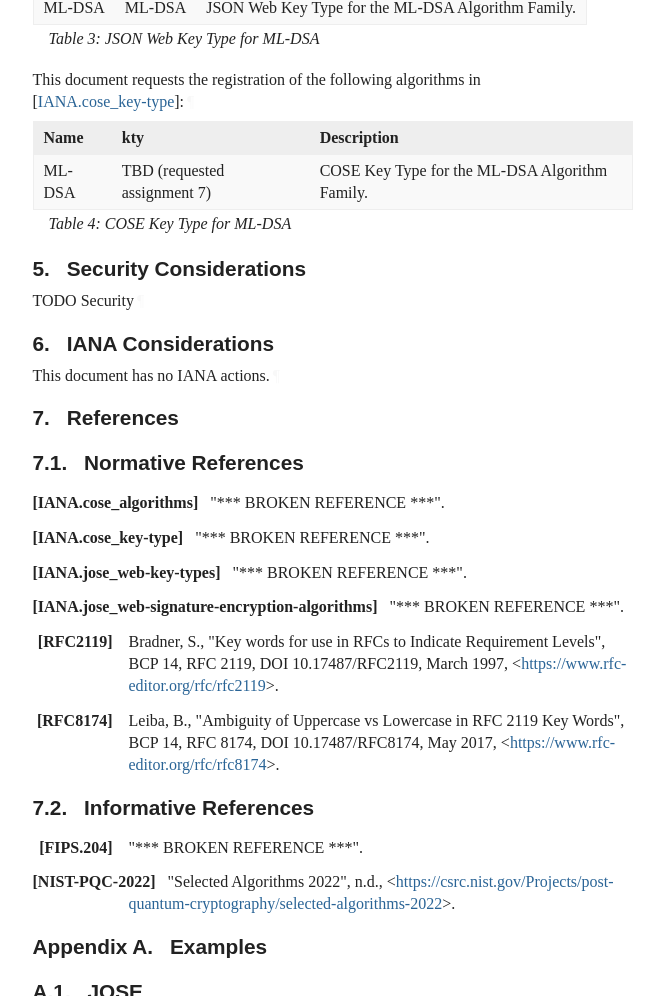
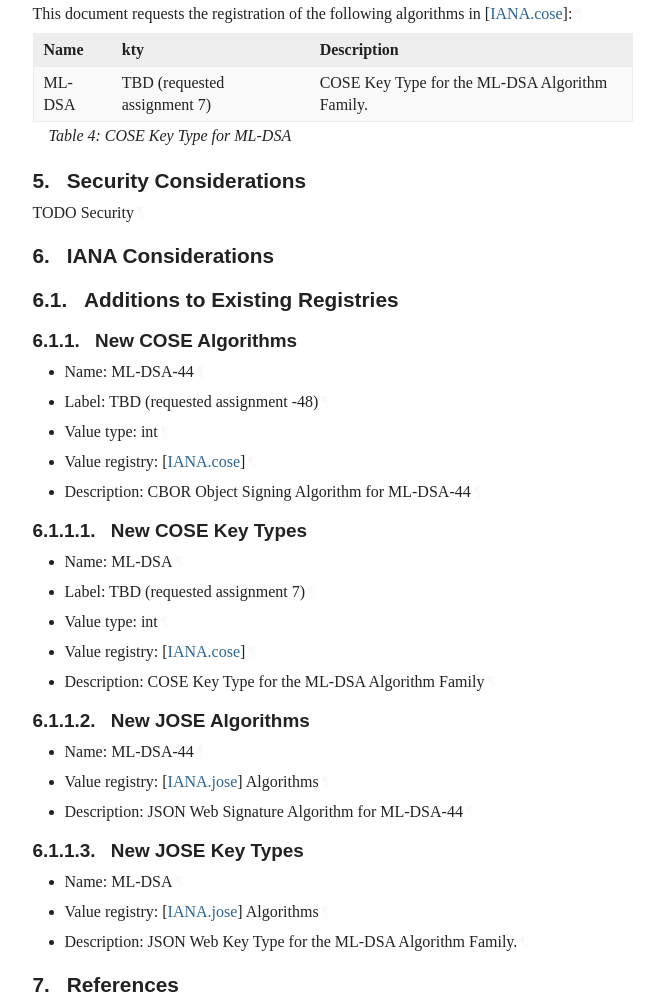
Before and after one commit to cose-wg/draft-ietf-cose-dilithium, a plain HTML site: page draft-ietf-cose-dilithium.html in a window 1280 px wide. Shown: the part 1804-2800 px from the top of the page, without its empty margins (92-756 px from the left). Drawn offline with Linux system fonts and the light colour scheme; a web font is replaced by a local one.

Commit message:
Script updating gh-pages from ea1f01e. [ci skip]

```diff
--- a/draft-ietf-cose-dilithium.html
+++ b/draft-ietf-cose-dilithium.html
@@ -1094,7 +1094,7 @@ svg :is([fill="white"], [fill^="#fff"]) {
 <p id="section-abstract-1">This document describes JOSE and COSE serializations for ML-DSA,
 which was derived from Dilithium, a Post-Quantum Cryptography (PQC) based suite.<a href="#section-abstract-1" class="pilcrow">¶</a></p>
 <p id="section-abstract-2">This document does not define any new cryptography, only seralizations
-of existing cryptographic systems described in <span>[<a href="#FIPS.204" class="cite xref">FIPS.204</a>]</span>.<a href="#section-abstract-2" class="pilcrow">¶</a></p>
+of existing cryptographic systems described in <span>[<a href="#FIPS-204" class="cite xref">FIPS-204</a>]</span>.<a href="#section-abstract-2" class="pilcrow">¶</a></p>
 <p id="section-abstract-3">Note to RFC Editor: This document should not proceed to AUTH48 until NIST
 completes paramater tuning and selection as a part of the
 <a href="https://csrc.nist.gov/projects/post-quantum-cryptography">PQC</a>
@@ -1181,6 +1181,16 @@ standardization process.<a href="#section-abstract-3" class="pilcrow">¶</a></p>
 </li>
           <li class="compact toc ulBare ulEmpty" id="section-toc.1-1.6">
             <p id="section-toc.1-1.6.1"><a href="#section-6" class="auto internal xref">6</a>.  <a href="#name-iana-considerations" class="internal xref">IANA Considerations</a></p>
+<ul class="compact toc ulBare ulEmpty">
+<li class="compact toc ulBare ulEmpty" id="section-toc.1-1.6.2.1">
+                <p id="section-toc.1-1.6.2.1.1"><a href="#section-6.1" class="auto internal xref">6.1</a>.  <a href="#name-additions-to-existing-regis" class="internal xref">Additions to Existing Registries</a></p>
+<ul class="compact toc ulBare ulEmpty">
+<li class="compact toc ulBare ulEmpty" id="section-toc.1-1.6.2.1.2.1">
+                    <p id="section-toc.1-1.6.2.1.2.1.1"><a href="#section-6.1.1" class="auto internal xref">6.1.1</a>.  <a href="#name-new-cose-algorithms" class="internal xref">New COSE Algorithms</a></p>
+</li>
+                </ul>
+</li>
+            </ul>
 </li>
           <li class="compact toc ulBare ulEmpty" id="section-toc.1-1.7">
             <p id="section-toc.1-1.7.1"><a href="#section-7" class="auto internal xref">7</a>.  <a href="#name-references" class="internal xref">References</a></p>
@@ -1241,7 +1251,7 @@ standardization process.<a href="#section-abstract-3" class="pilcrow">¶</a></p>
       <h2 id="name-introduction">
 <a href="#section-1" class="section-number selfRef">1. </a><a href="#name-introduction" class="section-name selfRef">Introduction</a>
       </h2>
-<p id="section-1-1">ML-DSA is derived from Version 3.1 of CRYSTALS-DILITHIUM, as noted in <span>[<a href="#FIPS.204" class="cite xref">FIPS.204</a>]</span>.<a href="#section-1-1" class="pilcrow">¶</a></p>
+<p id="section-1-1">ML-DSA is derived from Version 3.1 of CRYSTALS-DILITHIUM, as noted in <span>[<a href="#FIPS-204" class="cite xref">FIPS-204</a>]</span>.<a href="#section-1-1" class="pilcrow">¶</a></p>
 <p id="section-1-2">CRYSTALS-DILITHIUM is one of the post quantum cryptography algorithms selected in <span>[<a href="#NIST-PQC-2022" class="cite xref">NIST-PQC-2022</a>]</span>.<a href="#section-1-2" class="pilcrow">¶</a></p>
 </section>
 </div>
@@ -1262,7 +1272,7 @@ appear in all capitals, as shown here.<a href="#section-2-1" class="pilcrow">¶<
 <a href="#section-3" class="section-number selfRef">3. </a><a href="#name-the-ml-dsa-algorithm-family" class="section-name selfRef">The ML-DSA Algorithm Family</a>
       </h2>
 <p id="section-3-1">The ML-DSA Signature Scheme is paramaterized to support different security level.<a href="#section-3-1" class="pilcrow">¶</a></p>
-<p id="section-3-2">This document requests the registration of the following algorithms in <span>[<a href="#IANA.jose_web-signature-encryption-algorithms" class="cite xref">IANA.jose_web-signature-encryption-algorithms</a>]</span>:<a href="#section-3-2" class="pilcrow">¶</a></p>
+<p id="section-3-2">This document requests the registration of the following algorithms in <span>[<a href="#IANA.jose" class="cite xref">IANA.jose</a>]</span>:<a href="#section-3-2" class="pilcrow">¶</a></p>
 <span id="name-jose-algorithms-for-ml-dsa"></span><div id="jose-algorithms">
 <table class="left" id="table-1">
         <caption>
@@ -1285,7 +1295,7 @@ appear in all capitals, as shown here.<a href="#section-2-1" class="pilcrow">¶<
         </tbody>
       </table>
 </div>
-<p id="section-3-4">This document requests the registration of the following algorithms in <span>[<a href="#IANA.cose_algorithms" class="cite xref">IANA.cose_algorithms</a>]</span>:<a href="#section-3-4" class="pilcrow">¶</a></p>
+<p id="section-3-4">This document requests the registration of the following algorithms in <span>[<a href="#IANA.cose" class="cite xref">IANA.cose</a>]</span>:<a href="#section-3-4" class="pilcrow">¶</a></p>
 <span id="name-cose-algorithms-for-ml-dsa"></span><div id="cose-algorithms">
 <table class="left" id="table-2">
         <caption>
@@ -1316,7 +1326,7 @@ appear in all capitals, as shown here.<a href="#section-2-1" class="pilcrow">¶<
 <a href="#section-4" class="section-number selfRef">4. </a><a href="#name-the-ml-dsa-key-type" class="section-name selfRef">The ML-DSA Key Type</a>
       </h2>
 <p id="section-4-1">Private and Public Keys are produced to enable the sign and verify opertaions for each of the ML-DSA Algorithms.<a href="#section-4-1" class="pilcrow">¶</a></p>
-<p id="section-4-2">This document requests the registration of the following key types in <span>[<a href="#IANA.jose_web-key-types" class="cite xref">IANA.jose_web-key-types</a>]</span>:<a href="#section-4-2" class="pilcrow">¶</a></p>
+<p id="section-4-2">This document requests the registration of the following key types in <span>[<a href="#IANA.jose" class="cite xref">IANA.jose</a>]</span>:<a href="#section-4-2" class="pilcrow">¶</a></p>
 <span id="name-json-web-key-type-for-ml-ds"></span><div id="jose-key-type">
 <table class="left" id="table-3">
         <caption>
@@ -1339,7 +1349,7 @@ appear in all capitals, as shown here.<a href="#section-2-1" class="pilcrow">¶<
         </tbody>
       </table>
 </div>
-<p id="section-4-4">This document requests the registration of the following algorithms in <span>[<a href="#IANA.cose_key-type" class="cite xref">IANA.cose_key-type</a>]</span>:<a href="#section-4-4" class="pilcrow">¶</a></p>
+<p id="section-4-4">This document requests the registration of the following algorithms in <span>[<a href="#IANA.cose" class="cite xref">IANA.cose</a>]</span>:<a href="#section-4-4" class="pilcrow">¶</a></p>
 <span id="name-cose-key-type-for-ml-dsa"></span><div id="cose-key-type">
 <table class="left" id="table-4">
         <caption>
@@ -1377,7 +1387,97 @@ appear in all capitals, as shown here.<a href="#section-2-1" class="pilcrow">¶<
       <h2 id="name-iana-considerations">
 <a href="#section-6" class="section-number selfRef">6. </a><a href="#name-iana-considerations" class="section-name selfRef">IANA Considerations</a>
       </h2>
-<p id="section-6-1">This document has no IANA actions.<a href="#section-6-1" class="pilcrow">¶</a></p>
+<div id="additions-to-existing-registries">
+<section id="section-6.1">
+        <h3 id="name-additions-to-existing-regis">
+<a href="#section-6.1" class="section-number selfRef">6.1. </a><a href="#name-additions-to-existing-regis" class="section-name selfRef">Additions to Existing Registries</a>
+        </h3>
+<div id="new-cose-algorithms">
+<section id="section-6.1.1">
+          <h4 id="name-new-cose-algorithms">
+<a href="#section-6.1.1" class="section-number selfRef">6.1.1. </a><a href="#name-new-cose-algorithms" class="section-name selfRef">New COSE Algorithms</a>
+          </h4>
+<ul class="normal">
+<li class="normal" id="section-6.1.1-1.1">
+              <p id="section-6.1.1-1.1.1">Name: ML-DSA-44<a href="#section-6.1.1-1.1.1" class="pilcrow">¶</a></p>
+</li>
+            <li class="normal" id="section-6.1.1-1.2">
+              <p id="section-6.1.1-1.2.1">Label: TBD (requested assignment -48)<a href="#section-6.1.1-1.2.1" class="pilcrow">¶</a></p>
+</li>
+            <li class="normal" id="section-6.1.1-1.3">
+              <p id="section-6.1.1-1.3.1">Value type: int<a href="#section-6.1.1-1.3.1" class="pilcrow">¶</a></p>
+</li>
+            <li class="normal" id="section-6.1.1-1.4">
+              <p id="section-6.1.1-1.4.1">Value registry: <span>[<a href="#IANA.cose" class="cite xref">IANA.cose</a>]</span><a href="#section-6.1.1-1.4.1" class="pilcrow">¶</a></p>
+</li>
+            <li class="normal" id="section-6.1.1-1.5">
+              <p id="section-6.1.1-1.5.1">Description: CBOR Object Signing Algorithm for ML-DSA-44<a href="#section-6.1.1-1.5.1" class="pilcrow">¶</a></p>
+</li>
+          </ul>
+<div id="new-cose-key-types">
+<section id="section-6.1.1.1">
+            <h5 id="name-new-cose-key-types">
+<a href="#section-6.1.1.1" class="section-number selfRef">6.1.1.1. </a><a href="#name-new-cose-key-types" class="section-name selfRef">New COSE Key Types</a>
+            </h5>
+<ul class="normal">
+<li class="normal" id="section-6.1.1.1-1.1">
+                <p id="section-6.1.1.1-1.1.1">Name: ML-DSA<a href="#section-6.1.1.1-1.1.1" class="pilcrow">¶</a></p>
+</li>
+              <li class="normal" id="section-6.1.1.1-1.2">
+                <p id="section-6.1.1.1-1.2.1">Label: TBD (requested assignment 7)<a href="#section-6.1.1.1-1.2.1" class="pilcrow">¶</a></p>
+</li>
+              <li class="normal" id="section-6.1.1.1-1.3">
+                <p id="section-6.1.1.1-1.3.1">Value type: int<a href="#section-6.1.1.1-1.3.1" class="pilcrow">¶</a></p>
+</li>
+              <li class="normal" id="section-6.1.1.1-1.4">
+                <p id="section-6.1.1.1-1.4.1">Value registry: <span>[<a href="#IANA.cose" class="cite xref">IANA.cose</a>]</span><a href="#section-6.1.1.1-1.4.1" class="pilcrow">¶</a></p>
+</li>
+              <li class="normal" id="section-6.1.1.1-1.5">
+                <p id="section-6.1.1.1-1.5.1">Description: COSE Key Type for the ML-DSA Algorithm Family<a href="#section-6.1.1.1-1.5.1" class="pilcrow">¶</a></p>
+</li>
+            </ul>
+</section>
+</div>
+<div id="new-jose-algorithms">
+<section id="section-6.1.1.2">
+            <h5 id="name-new-jose-algorithms">
+<a href="#section-6.1.1.2" class="section-number selfRef">6.1.1.2. </a><a href="#name-new-jose-algorithms" class="section-name selfRef">New JOSE Algorithms</a>
+            </h5>
+<ul class="normal">
+<li class="normal" id="section-6.1.1.2-1.1">
+                <p id="section-6.1.1.2-1.1.1">Name: ML-DSA-44<a href="#section-6.1.1.2-1.1.1" class="pilcrow">¶</a></p>
+</li>
+              <li class="normal" id="section-6.1.1.2-1.2">
+                <p id="section-6.1.1.2-1.2.1">Value registry: <span>[<a href="#IANA.jose" class="cite xref">IANA.jose</a>]</span> Algorithms<a href="#section-6.1.1.2-1.2.1" class="pilcrow">¶</a></p>
+</li>
+              <li class="normal" id="section-6.1.1.2-1.3">
+                <p id="section-6.1.1.2-1.3.1">Description: JSON Web Signature Algorithm for ML-DSA-44<a href="#section-6.1.1.2-1.3.1" class="pilcrow">¶</a></p>
+</li>
+            </ul>
+</section>
+</div>
+<div id="new-jose-key-types">
+<section id="section-6.1.1.3">
+            <h5 id="name-new-jose-key-types">
+<a href="#section-6.1.1.3" class="section-number selfRef">6.1.1.3. </a><a href="#name-new-jose-key-types" class="section-name selfRef">New JOSE Key Types</a>
+            </h5>
+<ul class="normal">
+<li class="normal" id="section-6.1.1.3-1.1">
+                <p id="section-6.1.1.3-1.1.1">Name: ML-DSA<a href="#section-6.1.1.3-1.1.1" class="pilcrow">¶</a></p>
+</li>
+              <li class="normal" id="section-6.1.1.3-1.2">
+                <p id="section-6.1.1.3-1.2.1">Value registry: <span>[<a href="#IANA.jose" class="cite xref">IANA.jose</a>]</span> Algorithms<a href="#section-6.1.1.3-1.2.1" class="pilcrow">¶</a></p>
+</li>
+              <li class="normal" id="section-6.1.1.3-1.3">
+                <p id="section-6.1.1.3-1.3.1">Description: JSON Web Key Type for the ML-DSA Algorithm Family.<a href="#section-6.1.1.3-1.3.1" class="pilcrow">¶</a></p>
+</li>
+            </ul>
+</section>
+</div>
+</section>
+</div>
+</section>
+</div>
 </section>
 </div>
 <section id="section-7">
@@ -1390,21 +1490,13 @@ appear in all capitals, as shown here.<a href="#section-2-1" class="pilcrow">¶<
 <a href="#section-7.1" class="section-number selfRef">7.1. </a><a href="#name-normative-references" class="section-name selfRef">Normative References</a>
         </h3>
 <dl class="references">
-<dt id="IANA.cose_algorithms">[IANA.cose_algorithms]</dt>
+<dt id="IANA.cose">[IANA.cose]</dt>
         <dd>
-<span class="refTitle">"*** BROKEN REFERENCE ***"</span>. </dd>
+<span class="refAuthor">IANA</span>, <span class="refTitle">"CBOR Object Signing and Encryption (COSE)"</span>, <span>&lt;<a href="http://www.iana.org/assignments/cose">http://www.iana.org/assignments/cose</a>&gt;</span>. </dd>
 <dd class="break"></dd>
-<dt id="IANA.cose_key-type">[IANA.cose_key-type]</dt>
+<dt id="IANA.jose">[IANA.jose]</dt>
         <dd>
-<span class="refTitle">"*** BROKEN REFERENCE ***"</span>. </dd>
-<dd class="break"></dd>
-<dt id="IANA.jose_web-key-types">[IANA.jose_web-key-types]</dt>
-        <dd>
-<span class="refTitle">"*** BROKEN REFERENCE ***"</span>. </dd>
-<dd class="break"></dd>
-<dt id="IANA.jose_web-signature-encryption-algorithms">[IANA.jose_web-signature-encryption-algorithms]</dt>
-        <dd>
-<span class="refTitle">"*** BROKEN REFERENCE ***"</span>. </dd>
+<span class="refAuthor">IANA</span>, <span class="refTitle">"JSON Object Signing and Encryption (JOSE)"</span>, <span>&lt;<a href="http://www.iana.org/assignments/jose">http://www.iana.org/assignments/jose</a>&gt;</span>. </dd>
 <dd class="break"></dd>
 <dt id="RFC2119">[RFC2119]</dt>
         <dd>
@@ -1423,9 +1515,9 @@ appear in all capitals, as shown here.<a href="#section-2-1" class="pilcrow">¶<
 <a href="#section-7.2" class="section-number selfRef">7.2. </a><a href="#name-informative-references" class="section-name selfRef">Informative References</a>
         </h3>
 <dl class="references">
-<dt id="FIPS.204">[FIPS.204]</dt>
+<dt id="FIPS-204">[FIPS-204]</dt>
         <dd>
-<span class="refTitle">"*** BROKEN REFERENCE ***"</span>. </dd>
+<span class="refTitle">"Module-Lattice-Based Digital Signature Standard"</span>, <span>n.d.</span>, <span>&lt;<a href="https://csrc.nist.gov/pubs/fips/204/ipd">https://csrc.nist.gov/pubs/fips/204/ipd</a>&gt;</span>. </dd>
 <dd class="break"></dd>
 <dt id="NIST-PQC-2022">[NIST-PQC-2022]</dt>
       <dd>
```
Also changed, not shown: draft-ietf-cose-dilithium.txt.
